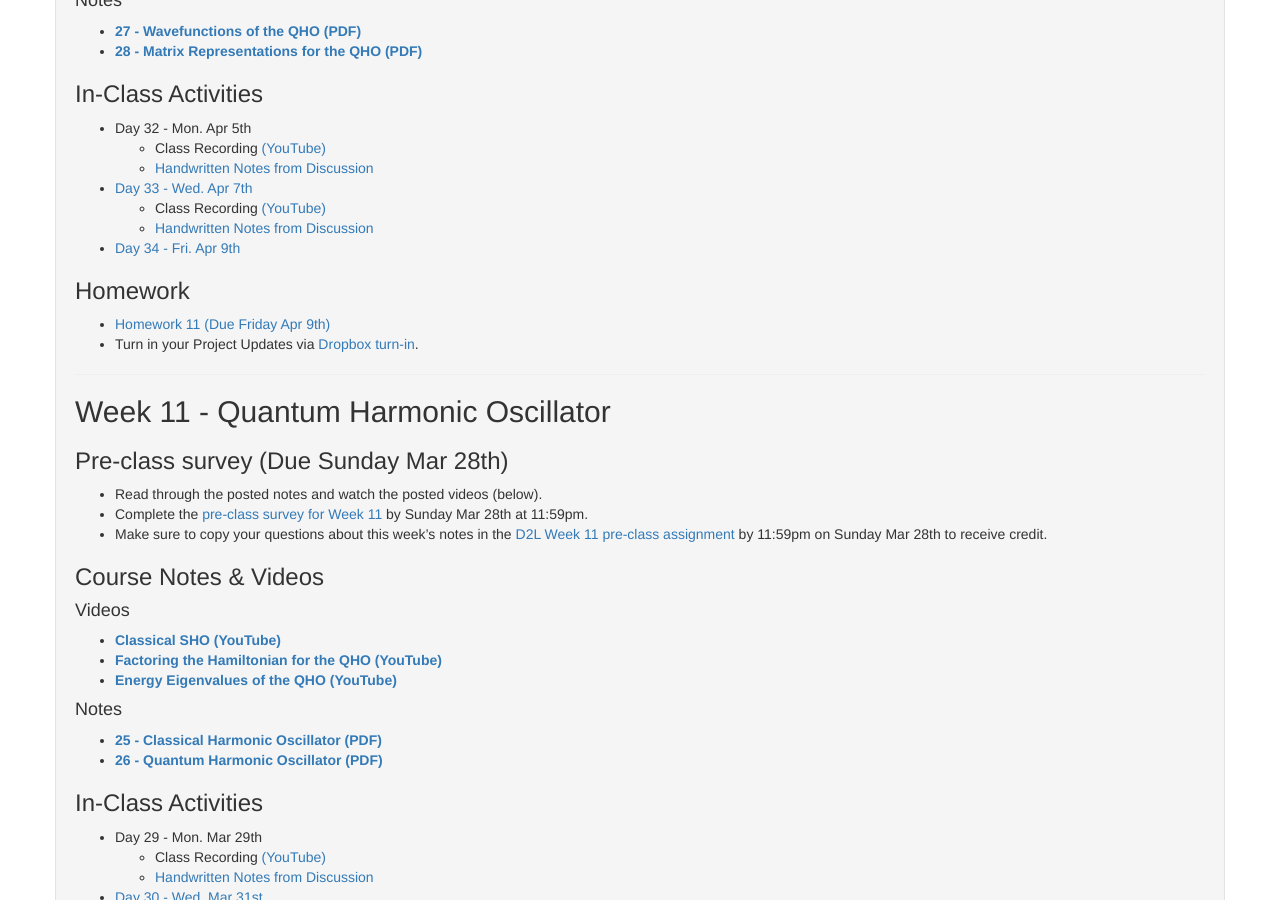
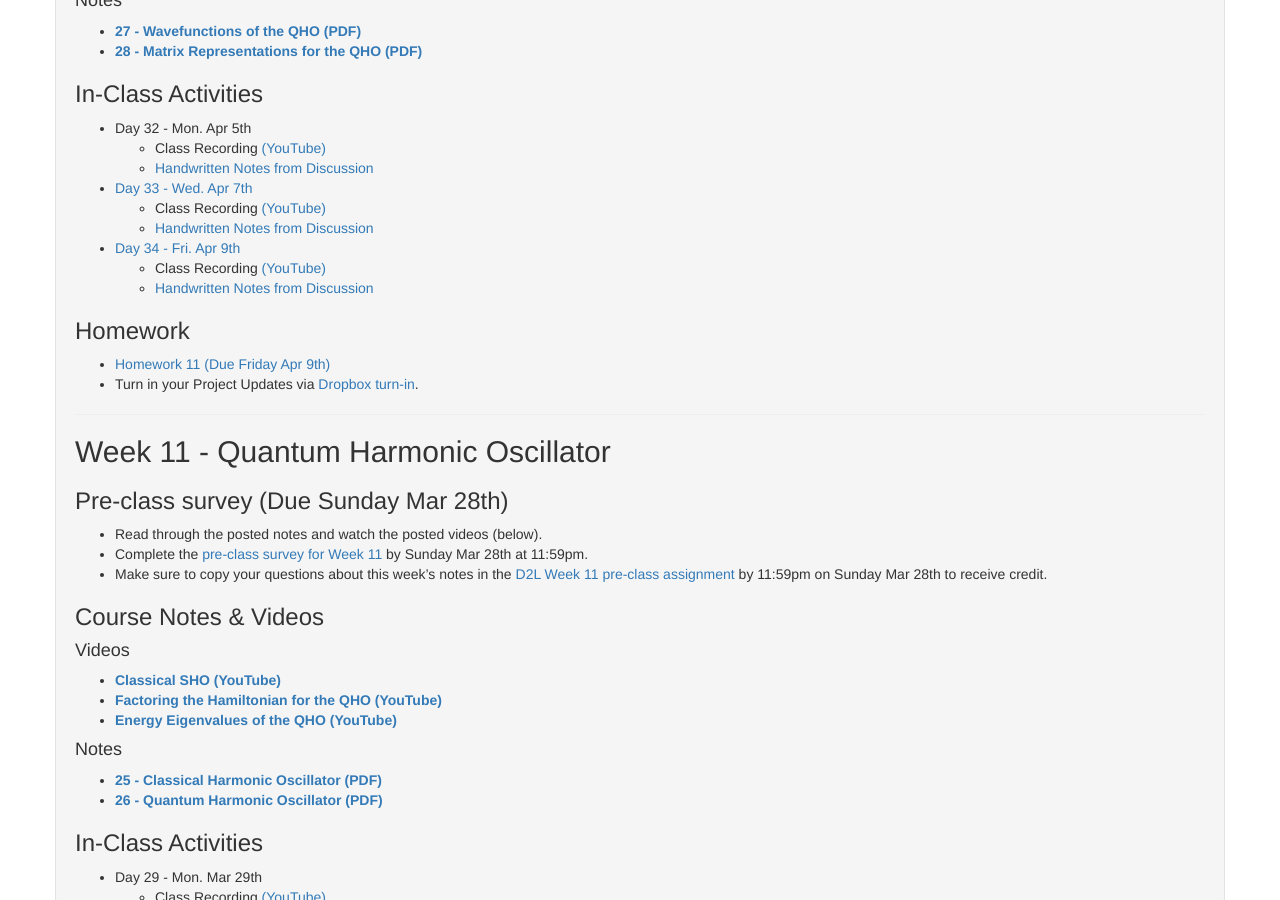
Before and after one commit to dannycab/phy472msu_s2021, a Jekyll site: the page built from notes/index.md, in a window 1280 px wide and 900 px high, scrolled down 1135 px. Built offline with Jekyll 4.4.1, drawn with Linux system fonts in a browser that asks for light colours.

Commit message:
added day 34

```diff
--- a/notes/index.md
+++ b/notes/index.md
@@ -71,6 +71,8 @@
   - Class Recording [(YouTube)](https://www.youtube.com/watch?v=eKhEMvODIpw)
   - [Handwritten Notes from Discussion](./in-class/Day_33.pdf)
 * [Day 34 - Fri. Apr 9th](./in-class/day34.html)
+  - Class Recording [(YouTube)](https://www.youtube.com/watch?v=m858GXQdvgE)
+  - [Handwritten Notes from Discussion](./in-class/Day_34.pdf)
 
 ### Homework
 
```
Also changed, not shown: 1 other file.
